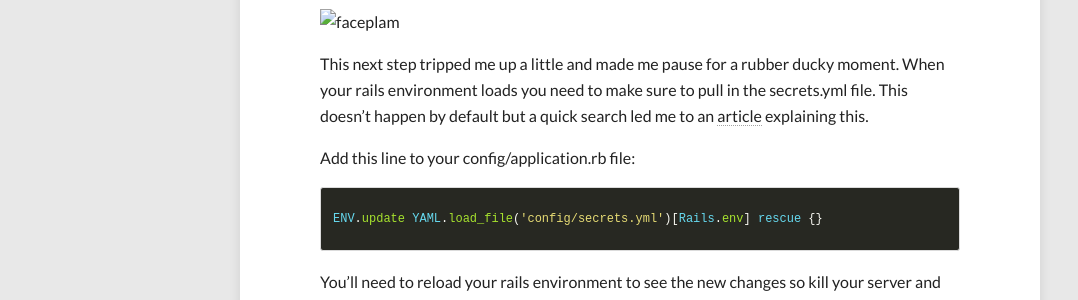
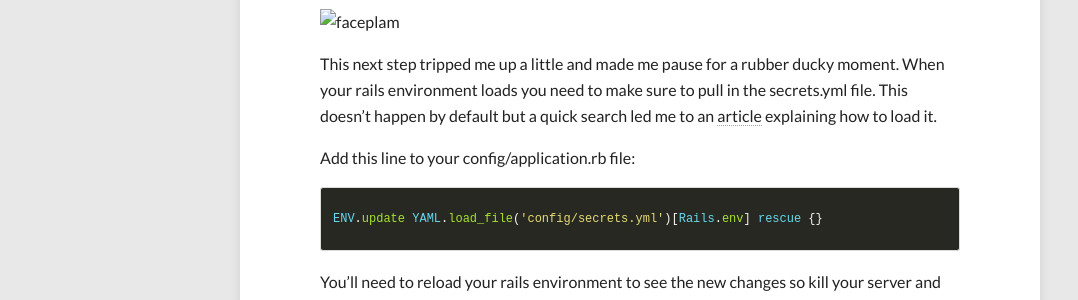
Before and after one commit to chadcodes/chadcodes.github.io, a Jekyll site: the page built from _posts/2014-06-30-actionmailer-for-localhost.markdown, in a window 1280 px wide and 900 px high, scrolled down 4472 px. Shown: the part 154-454 px from the top of the window, without its empty margins (0-1078 px from the left). Built offline with Jekyll 4.4.1, drawn with Linux system fonts in a browser that asks for light colours; nearby versions of some CDN libraries.

Commit message:
spelling

```diff
--- a/_posts/2014-06-30-actionmailer-for-localhost.markdown
+++ b/_posts/2014-06-30-actionmailer-for-localhost.markdown
@@ -129,7 +129,7 @@
 
 ![faceplam]({{ site.baseurl }}images/facepalm.jpg)
 
-This next step tripped me up a little and made me pause for a rubber ducky moment.  When your rails environment loads you need to make sure to pull in the secrets.yml file.  This doesn't happen by default but a quick search led me to an [article][quickleft] explaining this.
+This next step tripped me up a little and made me pause for a rubber ducky moment.  When your rails environment loads you need to make sure to pull in the secrets.yml file.  This doesn't happen by default but a quick search led me to an [article][quickleft] explaining how to load it.
 
 [quickleft]:http://quickleft.com/blog/simple-rails-app-configuration-settings
 
```
